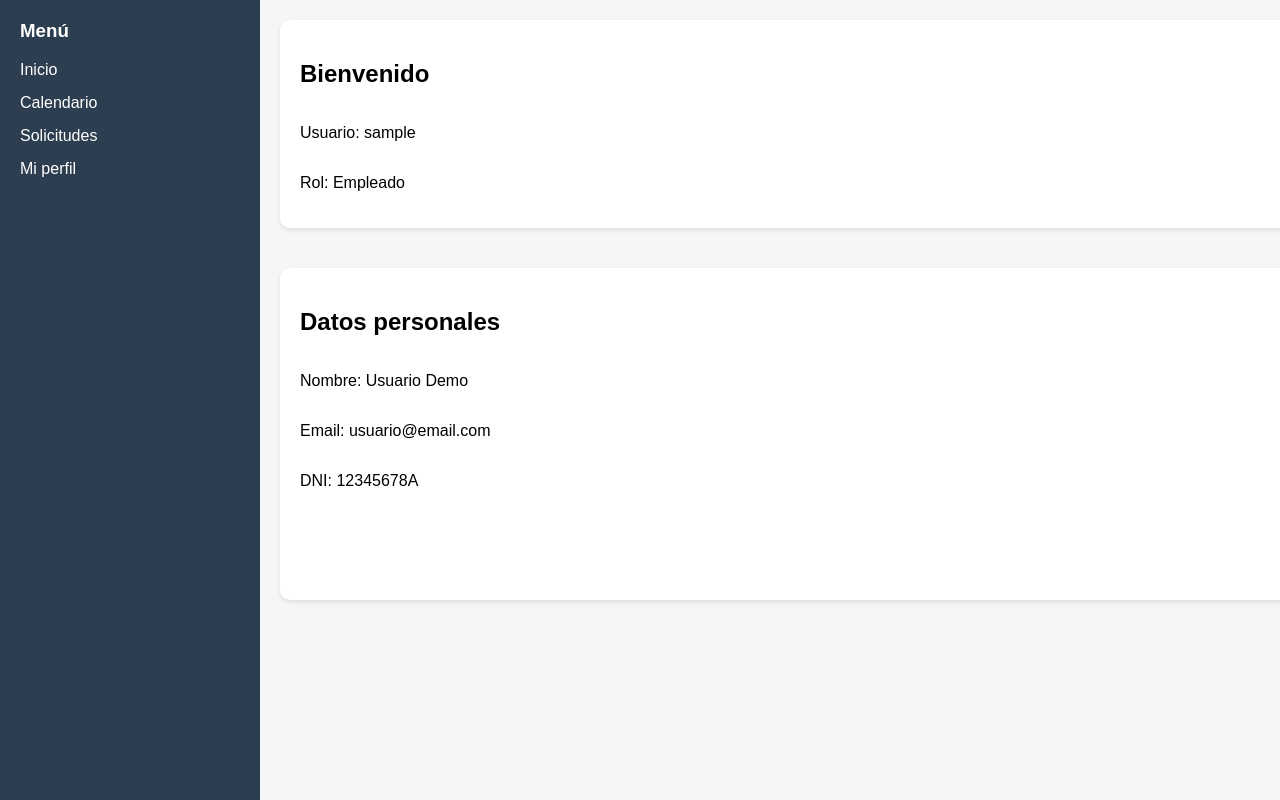
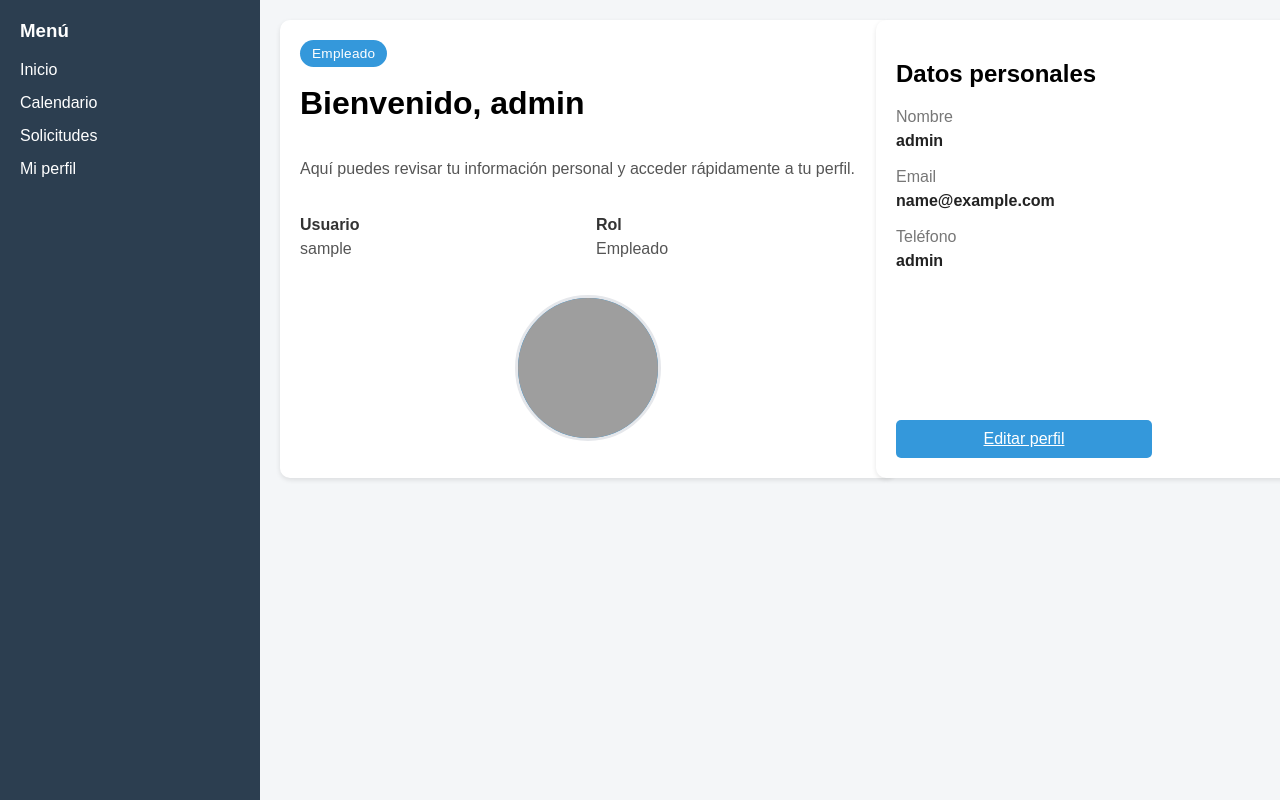
Before and after one commit to braisd11/PIM_proyecto-turnos, a PHP site: page /menu.php in a window 1280 px wide. Run offline with PHP 8.4, Linux system fonts and the light colour scheme; the visitor is signed in with stand-in values (Sample User, id 1); grey boxes are pictures that could not be loaded.

Commit message:
Repaso de css y ajuste del formulario.

```diff
--- a/propuesta_nayra/css/styles.css
+++ b/propuesta_nayra/css/styles.css
@@ -75,18 +75,112 @@ main {
    DASHBOARD (menu.php)
 ========================= */
 .dashboard {
+  display: grid;
+  grid-template-columns: 1fr;
+  gap: 20px;
+  align-items: stretch;
+}
+
+@media (min-width: 900px) {
+  .dashboard {
+    grid-template-columns: 1.5fr 1fr;
+  }
+}
+
+.dashboard > .card {
+  align-self: stretch;
+}
+
+.card-split {
   display: flex;
   flex-direction: column;
-  height: 75vh;
+  justify-content: space-between;
   gap: 20px;
 }
 
-.dashboard .bienvenida {
-  flex: 1;
+.welcome-copy {
+  display: flex;
+  flex-direction: column;
+  gap: 18px;
 }
 
-.dashboard .perfil {
-  flex: 2;
+.badge {
+  align-self: flex-start;
+  display: inline-block;
+  background: #3498db;
+  color: white;
+  padding: 6px 12px;
+  border-radius: 999px;
+  font-size: 0.85rem;
+  letter-spacing: 0.02em;
+}
+
+.welcome-copy h1 {
+  margin: 0;
+  font-size: 2rem;
+}
+
+.welcome-text {
+  color: #555;
+  line-height: 1.6;
+}
+
+.welcome-meta {
+  display: grid;
+  grid-template-columns: repeat(2, minmax(0, 1fr));
+  gap: 16px;
+}
+
+.welcome-meta strong {
+  display: block;
+  margin-bottom: 6px;
+  color: #333;
+}
+
+.welcome-meta p {
+  margin: 0;
+  color: #555;
+}
+
+.welcome-avatar {
+  display: flex;
+  align-items: center;
+  justify-content: center;
+  min-height: 180px;
+}
+
+.welcome-avatar img,
+.avatar-placeholder {
+  width: 140px;
+  height: 140px;
+  border-radius: 50%;
+  object-fit: cover;
+  border: 3px solid #e5e7eb;
+  display: inline-flex;
+  align-items: center;
+  justify-content: center;
+  font-size: 3rem;
+  color: #fff;
+  background: #3498db;
+}
+
+.profile-summary-card {
+  gap: 24px;
+}
+
+.profile-summary-item {
+  margin-top: 18px;
+}
+
+.profile-summary-item span {
+  display: block;
+  color: #777;
+  margin-bottom: 6px;
+}
+
+.profile-summary-item strong {
+  color: #222;
+  font-size: 1rem;
 }
 
 /* =========================
@@ -96,10 +190,14 @@ main {
   background: #3498db;
   color: white;
   border: none;
-  padding: 10px;
+  padding: 10px 18px;
   margin-top: 10px;
   cursor: pointer;
   border-radius: 5px;
+  display: inline-block;
+  width: min(220px, 100%);
+  max-width: 220px;
+  text-align: center;
 }
 
 .primary:hover {
--- a/propuesta_nayra/menu.php
+++ b/propuesta_nayra/menu.php
@@ -1,22 +1,62 @@
 <!-- ================= Menu ================= -->
 <?php include 'layout.php'; ?>
+
+<?php
+$nombre = $_SESSION['perfil_nombre'] ?? 'Empleado Demo';
+$email = $_SESSION['perfil_email'] ?? 'empleado@empresa.com';
+$telefono = $_SESSION['perfil_telefono'] ?? '600 123 456';
+$foto = $_SESSION['perfil_foto'] ?? '';
+$fotoUrl = $foto ? 'uploads/' . htmlspecialchars($foto) : '';
+$inicial = strtoupper(substr(trim($nombre), 0, 1));
+?>
 
 <main>
   <div class="dashboard">
 
     <!-- Bienvenida -->
-    <div class="card bienvenida">
-      <h2>Bienvenido</h2>
-      <p>Usuario: <?php echo $_SESSION['usuario']; ?></p>
-      <p>Rol: Empleado</p>
+    <div class="card bienvenida card-split">
+      <div class="welcome-copy">
+        <span class="badge">Empleado</span>
+        <h1>Bienvenido, <?php echo htmlspecialchars($nombre); ?></h1>
+        <p class="welcome-text">Aquí puedes revisar tu información personal y acceder rápidamente a tu perfil.</p>
+        <div class="welcome-meta">
+          <div>
+            <strong>Usuario</strong>
+            <p><?php echo htmlspecialchars($_SESSION['usuario']); ?></p>
+          </div>
+          <div>
+            <strong>Rol</strong>
+            <p>Empleado</p>
+          </div>
+        </div>
+      </div>
+      <div class="welcome-avatar">
+        <?php if ($fotoUrl): ?>
+          <img src="<?php echo $fotoUrl; ?>" alt="Foto de perfil">
+        <?php else: ?>
+          <span class="avatar-placeholder"><?php echo htmlspecialchars($inicial); ?></span>
+        <?php endif; ?>
+      </div>
     </div>
 
     <!-- Perfil -->
-    <div class="card perfil">
-      <h2>Datos personales</h2>
-      <p>Nombre: Usuario Demo</p>
-      <p>Email: usuario@email.com</p>
-      <p>DNI: 12345678A</p>
+    <div class="card perfil card-split profile-summary-card">
+      <div>
+        <h2>Datos personales</h2>
+        <div class="profile-summary-item">
+          <span>Nombre</span>
+          <strong><?php echo htmlspecialchars($nombre); ?></strong>
+        </div>
+        <div class="profile-summary-item">
+          <span>Email</span>
+          <strong><?php echo htmlspecialchars($email); ?></strong>
+        </div>
+        <div class="profile-summary-item">
+          <span>Teléfono</span>
+          <strong><?php echo htmlspecialchars($telefono); ?></strong>
+        </div>
+      </div>
+      <a href="perfil.php" class="primary">Editar perfil</a>
     </div>
 
   </div>
```
Also changed, not shown: other parts of propuesta_nayra/css/styles.css (+71 -2 lines), propuesta_nayra/perfil.php (added, +97 -0 lines), propuesta_nayra/solicitudes.php (+48 -7 lines).
